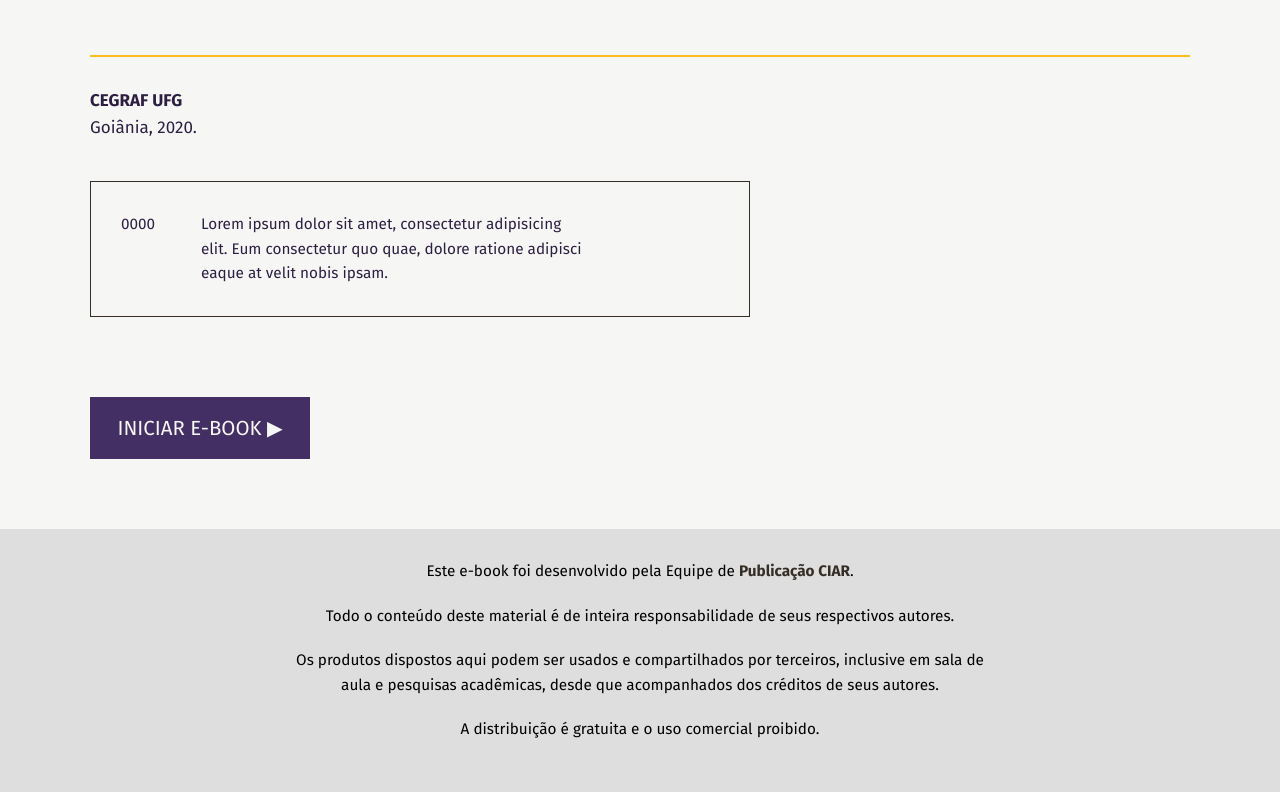
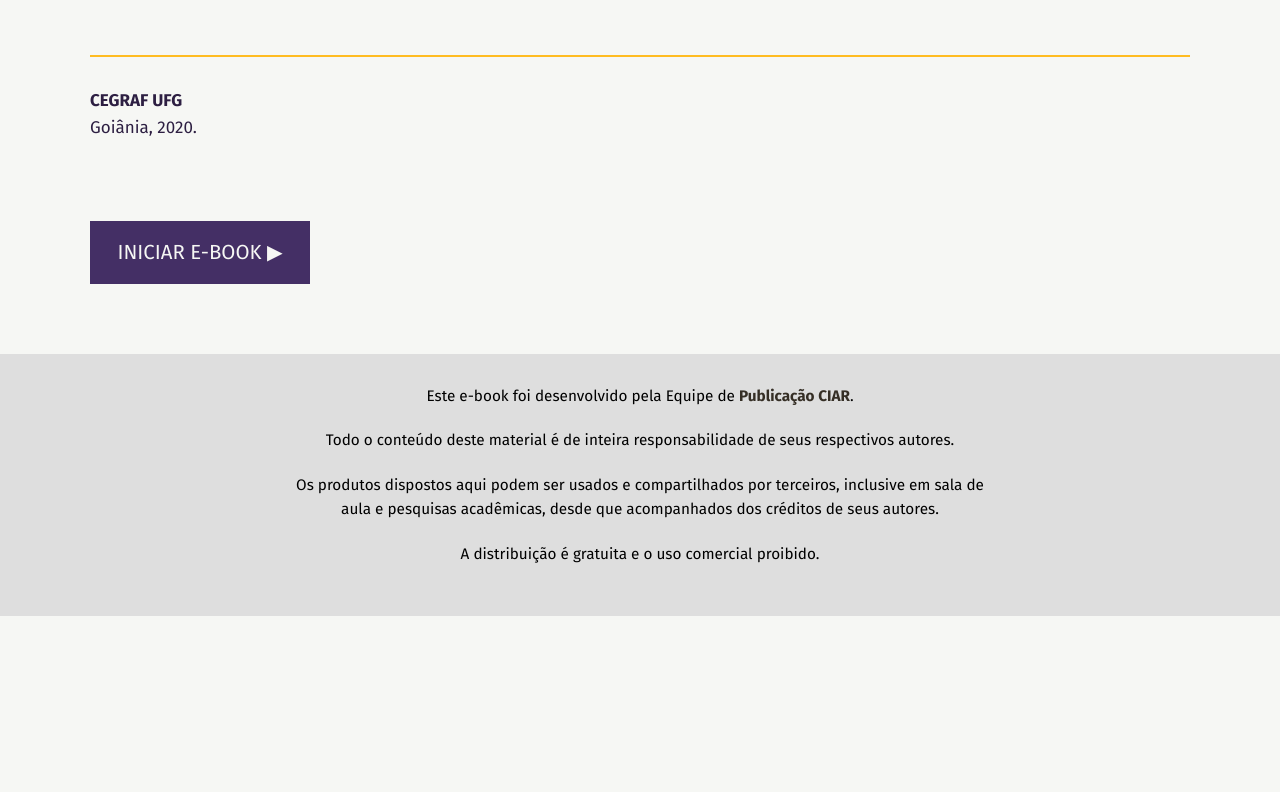
Before and after one commit to ciar-multimidia/ebook-relatos, a plain HTML site: page ebook_relatos/index.html in a window 1280 px wide. Shown: the part 3243-4035 px from the top of the page. After the commit the page ends 3859 px from the top, so only its background shows below. Drawn offline with Linux system fonts and the light colour scheme; files whose address does not match are found by name.

Commit message:
Update index.html

```diff
--- a/ebook_relatos/index.html
+++ b/ebook_relatos/index.html
@@ -134,7 +134,7 @@
 				<p><strong>CEGRAF UFG</strong></p>
 				<p>Goiânia, 2020.</p>
 
-				<div class="isbn clearfix">
+				<!-- <div class="isbn clearfix">
 
 					<p class="dado">0000</p>
 
@@ -143,8 +143,8 @@
 						<p>Lorem ipsum dolor sit amet, consectetur adipisicing elit. Eum consectetur quo quae, dolore ratione adipisci eaque at velit nobis ipsam.</p>
 
 					</div>
+				</div> -->
 
-				</div>
 				</section>
 
 				<a href="01.html" id="link">INICIAR E-BOOK  &#9654;</a>
```
